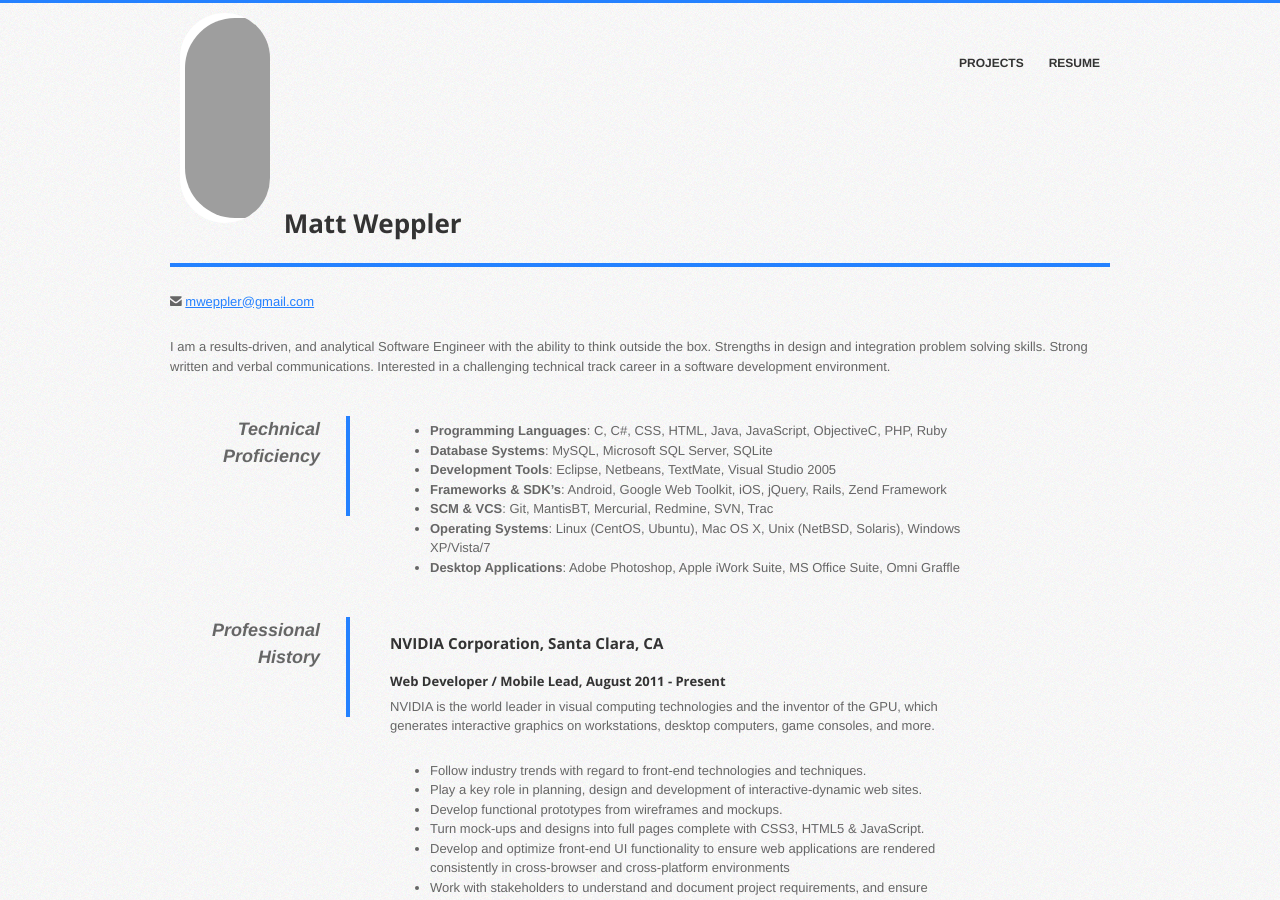
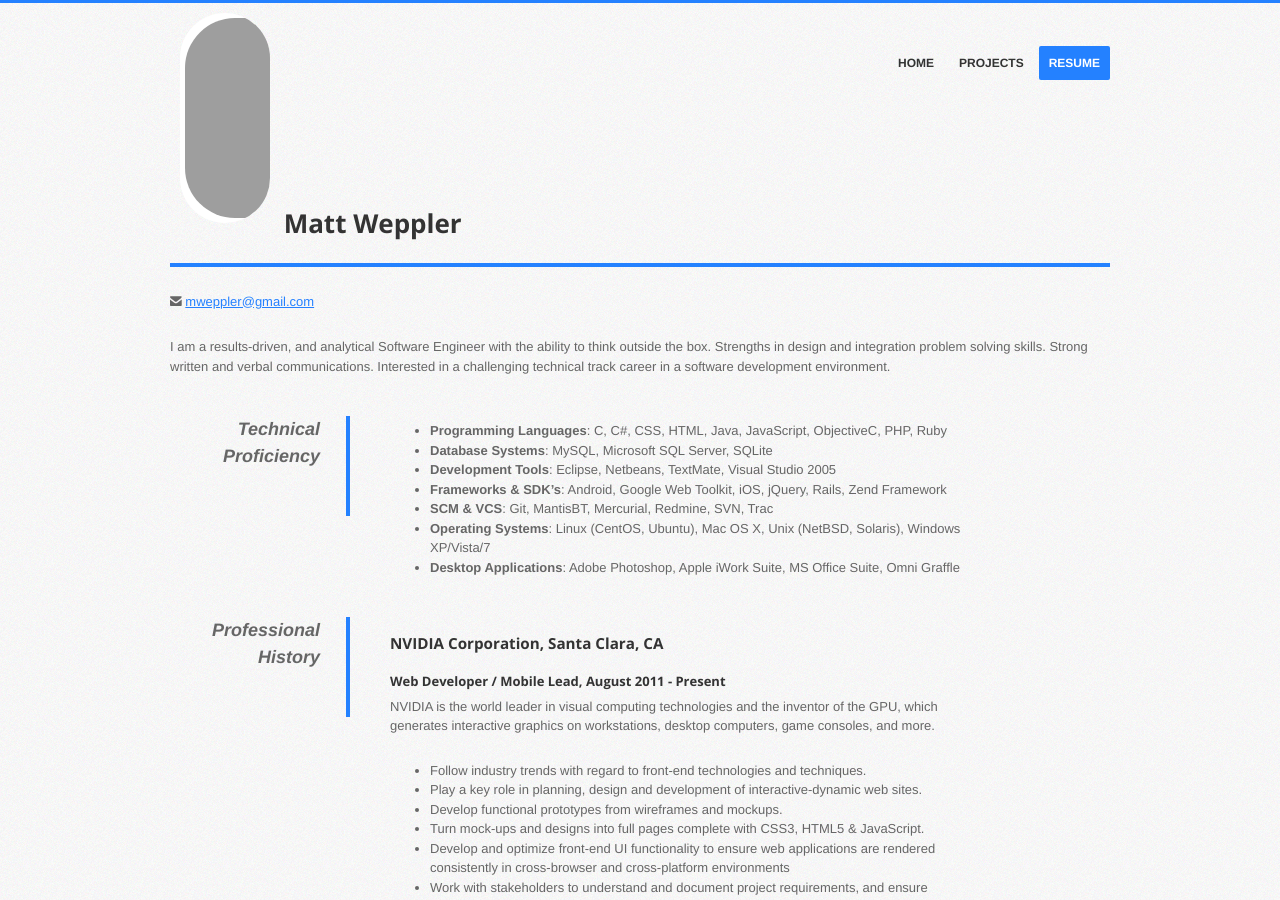
Before and after one commit to mweppler/mweppler.github.com, a Jekyll site: the page built from resume.html, in a window 1280 px wide and 900 px high. Built offline with Jekyll 4.4.1, drawn with Linux system fonts in a browser that asks for light colours; nearby versions of some CDN libraries; grey boxes are pictures that could not be loaded.

Commit message:
Fixed navigation issue when viewing from a mobile device

```diff
--- a/_config.yml
+++ b/_config.yml
@@ -1,4 +1,12 @@
+auto: true
+lsi: false
+pygments: true
 server: true
-auto: true
-pygments: true
-lsi: false
+
+navigation:
+- link: Home
+  href:  /index.html
+- link: Projects
+  href:  /projects.html
+- link: Resume
+  href:  /resume.html
--- a/_layouts/base.html
+++ b/_layouts/base.html
@@ -44,9 +44,11 @@
       <div class="ten columns">
         <nav class="menu">
           <ul>
-            <!-- <li><a href="/accomplishments.html">Accomplishments</a></li> -->
-            <li><a href="/projects.html">Projects</a>
-            <li><a href="/resume.html">Resume</a></li>
+            {% for list_item in site.navigation %}
+              {% assign current = nil %}
+              {% if page.url == list_item.href %} {% assign current = 'current-menu-item' %} {% endif %}
+              <li class="{% unless current.nil? %} {{ current }} {% endunless %}"><a href="{{ list_item.href }}">{{ list_item.link }}</a></li>
+            {% endfor %}
           </ul>
         </nav><!-- /menu -->
       </div>
```
